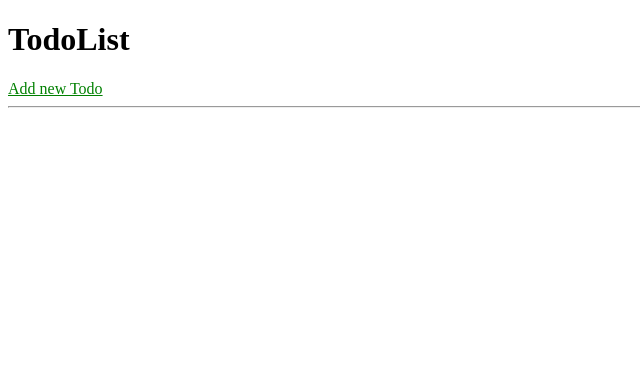
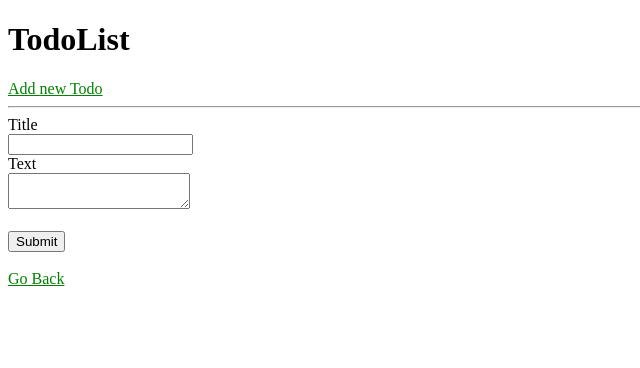
Before and after one commit to AdityaKumar774/django-project-todo, a Django app: template todolist/templates/add.html in a window 1280 px wide. Shown: the top 368 px of the page, without its empty margins (0-640 px from the left). Run offline with Django 3.2, Linux system fonts and the light colour scheme; the template is opened without the code that fills it, so the values that code supplies are empty; parts of the project's set-up code (start-up, migrations or seed data) failed here and were passed over.

Commit message:
modified and basic functions added

```diff
--- a/todolist/templates/add.html
+++ b/todolist/templates/add.html
@@ -1,3 +1,14 @@
 {% include 'partials/header.html' %}
-
+<form action="{% url 'add' %}" method="post">
+    {% csrf_token %}
+    <label for="title"> Title </label><br />
+    <input type="text" name="title" id="title" />
+    <br>
+    <label for="text"> Text </label><br />
+    <textarea name="text" id="text"></textarea>
+    <br><br>
+    <input type="submit" value="Submit" />
+</form>
+<br>
+<a href="/"> Go Back </a>
 {% include 'partials/footer.html' %}
--- /dev/null
+++ b/todolist/templates/admin/base_site.html
@@ -0,0 +1,5 @@
+{% extends "admin/base_site.html" %}
+
+{% block branding %}
+    <h1 id="site_name">TodoList Administration</h1>
+{% endblock %}
--- a/todolist/urls.py
+++ b/todolist/urls.py
@@ -4,5 +4,5 @@ from . import views
 urlpatterns = [
     url(r'^$', views.index, name='index'),
     url(r'^details/(?P<id>\w{0,50})/$', views.details),
-    url(r'^add/(?P<id>\w{0,50})/$', views.add)
+    url(r'^add', views.add, name='add')
 ]
```
Also changed, not shown: todolist/views.py (+14 -1 lines), 2 other files.
